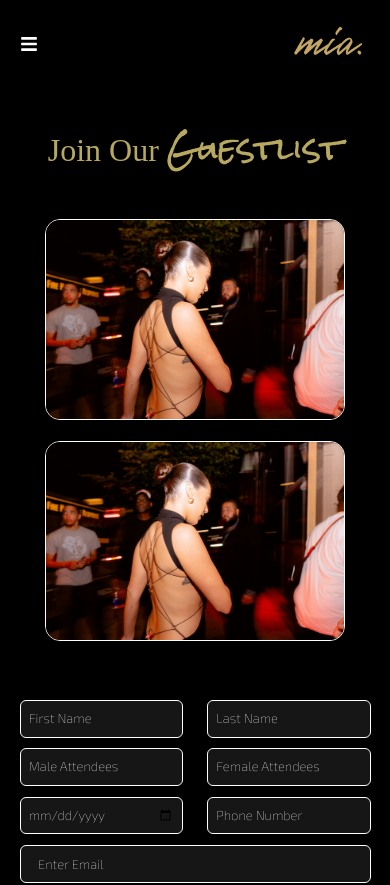
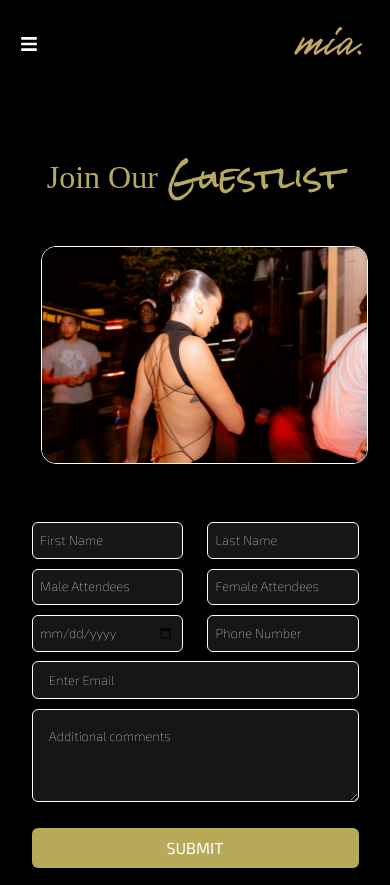
Before and after one commit to Harsh-2420/mia-frontend, a React (Create React App) app: page /guestlist in a window 390 px wide. Shown: the top 885 px of the page. Built offline with nearby package versions, Linux system fonts and the light colour scheme; a web font is replaced by a local one.

Commit message:
responsive design

```diff
--- a/src/App.js
+++ b/src/App.js
@@ -1,29 +1,29 @@
-import React, { useState } from "react";
+import React, { useState } from "react"
 import {
     BrowserRouter as Router,
     Route,
     Routes,
     NavLink,
-} from "react-router-dom";
-import "./css/App.css";
-import Home from "./components/Home";
-import Contact from "./components/Contact";
-import Events from "./components/Events";
-import About from "./components/About";
-import Bottleservice from "./components/Bottleservice";
-import Guestlist from "./components/Guestlist";
-import Packages from "./components/Packages";
-import logo from "./assets/mia-logo-rec.png";
-import { FaBars } from "react-icons/fa"; // Import the icon library
+} from "react-router-dom"
+import "./css/App.css"
+import Home from "./components/Home"
+import Contact from "./components/Contact"
+import Events from "./components/Events"
+import About from "./components/About"
+import Bottleservice from "./components/Bottleservice"
+import Guestlist from "./components/Guestlist"
+import Packages from "./components/Packages"
+import logo from "./assets/mia-logo-rec.png"
+import { FaBars } from "react-icons/fa" // Import the icon library
 
-import { Container, Row, Col } from "react-bootstrap";
+import { Container, Row, Col } from "react-bootstrap"
 
 function App() {
     return (
         <Router>
             <div className="App">
                 <Navbar />
-        <div style={{ height: "6vh", width: "100%" }}></div>
+                <div style={{ height: "80px", width: "100%" }}></div>
                 {/* Routes */}
                 <Routes>
                     <Route path="/" element={<Home />} />
@@ -37,7 +37,7 @@ function App() {
                 <Footer />
             </div>
         </Router>
-  );
+    )
 }
 
 const Footer = () => {
@@ -45,7 +45,11 @@ const Footer = () => {
         <footer className="bg-dark text-white py-4">
             <Container>
                 <div className="text-center text-md-left">
-          <img src={logo} alt="Company Logo" style={{ width: "100px" }} />
+                    <img
+                        src={logo}
+                        alt="Company Logo"
+                        style={{ width: "100px" }}
+                    />
                 </div>
 
                 <div className="text-center text-md-left">
@@ -61,15 +65,15 @@ const Footer = () => {
                 </div>
             </Container>
         </footer>
-  );
-};
+    )
+}
 
 const Navbar = () => {
-  const [isMenuOpen, setIsMenuOpen] = useState(false);
+    const [isMenuOpen, setIsMenuOpen] = useState(false)
 
     const toggleMenu = () => {
-    setIsMenuOpen(!isMenuOpen);
-  };
+        setIsMenuOpen(!isMenuOpen)
+    }
 
     return (
         <nav className="navbar">
@@ -90,17 +94,30 @@ const Navbar = () => {
                     style={{ marginLeft: "5%" }}
                 >
                     <li>
-            <NavLink to="/" end className="nav-link" onClick={toggleMenu}>
+                        <NavLink
+                            to="/"
+                            end
+                            className="nav-link"
+                            onClick={toggleMenu}
+                        >
                             HOME
                         </NavLink>
                     </li>
                     <li>
-            <NavLink to="/about" className="nav-link" onClick={toggleMenu}>
+                        <NavLink
+                            to="/about"
+                            className="nav-link"
+                            onClick={toggleMenu}
+                        >
                             ABOUT
                         </NavLink>
                     </li>
                     <li>
-            <NavLink to="/guestlist" className="nav-link" onClick={toggleMenu}>
+                        <NavLink
+                            to="/guestlist"
+                            className="nav-link"
+                            onClick={toggleMenu}
+                        >
                             GUEST LIST
                         </NavLink>
                     </li>
@@ -114,17 +131,29 @@ const Navbar = () => {
                         </NavLink>
                     </li>
                     <li>
-            <NavLink to="/packages" className="nav-link" onClick={toggleMenu}>
+                        <NavLink
+                            to="/packages"
+                            className="nav-link"
+                            onClick={toggleMenu}
+                        >
                             PACKAGES
                         </NavLink>
                     </li>
                     <li>
-            <NavLink to="/events" className="nav-link" onClick={toggleMenu}>
+                        <NavLink
+                            to="/events"
+                            className="nav-link"
+                            onClick={toggleMenu}
+                        >
                             EVENTS
                         </NavLink>
                     </li>
                     <li>
-            <NavLink to="/contact" className="nav-link" onClick={toggleMenu}>
+                        <NavLink
+                            to="/contact"
+                            className="nav-link"
+                            onClick={toggleMenu}
+                        >
                             CONTACT
                         </NavLink>
                     </li>
@@ -138,7 +167,7 @@ const Navbar = () => {
                 />
             </div>
         </nav>
-  );
-};
+    )
+}
 
-export default App;
+export default App
--- a/src/components/Contact.js
+++ b/src/components/Contact.js
@@ -25,18 +25,18 @@ function Contact() {
                     <br />
                     <div className="icons-container">
                         <a
-                            href="mailto:info@nightclub.com"
+                            href="mailto:info.mia@gmsms.com"
                             className="icon-link"
                         >
                             <FaEnvelope />
                         </a>
                         <a
-                            href="https://www.instagram.com/nightclub"
+                            href="https://www.instagram.com/miatoronto_/"
                             className="icon-link"
                         >
                             <FaInstagram />
                         </a>
-                        <a href="tel:+1234567890" className="icon-link">
+                        <a href="tel:+14163459095" className="icon-link">
                             <FaPhone />
                         </a>
                     </div>
@@ -53,7 +53,7 @@ function Contact() {
                                     Contact Number
                                 </span>
                                 <p className="contact-info-desc">
-                                    +123 456 7890
+                                    +1 (416)-434-6092
                                 </p>
                             </div>
                         </Col>
@@ -65,7 +65,7 @@ function Contact() {
                                     Location
                                 </span>
                                 <p className="contact-info-desc">
-                                    123 Nightclub Avenue, Party City
+                                    244 Adelaide St W, Toronto
                                 </p>
                             </div>
                         </Col>
--- a/src/components/Guestlist.js
+++ b/src/components/Guestlist.js
@@ -189,41 +189,38 @@ function GuestlistForm() {
 function Guestlist() {
     return (
         <div class="guestlist-page-container">
-            <Row style={{ paddingTop: "5%" }}>
-                <h1>
-                    <span className="mia-cursive">Join Our </span>
-                    <span className="mia-rock-salt">Guestlist</span>
+            <div
+                className="d-flex flex-wrap justify-content-center"
+                style={{ paddingTop: "5%", width: "100%" }}
+            >
+                <h1 className="mia-cursive">Join Our </h1>
+                <h1 className="mia-rock-salt " style={{ marginLeft: "10px" }}>
+                    Guestlist
                 </h1>
-            </Row>
-            <Row style={{ padding: "5%" }}>
+            </div>
+            <Row style={{ padding: "5%", margin: "0" }}>
                 <Col
                     md={4}
+                    xs={12}
                     // className="guestlist-box-image"
                 >
                     <Image
                         src={miaAboutImg}
                         alt="Club Mia Image"
                         style={{
-                            maxWidth: "300px",
+                            width: "100%",
                             border: "1px solid white",
                             borderRadius: "15px",
                             margin: "3%",
+                            alignItems: "center",
                         }}
-                    />
-                    <Image
-                        src={miaAboutImg}
-                        alt="Club Mia Image"
-                        style={{
-                            maxWidth: "300px",
-                            border: "1px solid white",
-                            borderRadius: "15px",
-                            margin: "3%",
-                        }}
+                        className="guestlist-image"
                     />
                 </Col>
-                <Col md={1}></Col>
+                <Col md={1} xs={12}></Col>
                 <Col
                     md={7}
+                    xs={12}
                     // className="guestlist-box"
                 >
                     <Row className="text-center py-5">
--- a/src/components/Home.js
+++ b/src/components/Home.js
@@ -91,7 +91,7 @@ function Events() {
                             <div key={event.id} mb={4}>
                                 <Card
                                     className="event-card"
-                                    style={{ height: "100%", width: "400px" }}
+                                    style={{ height: "100%", width: "300px" }}
                                 >
                                     <Card.Img
                                         variant="top"
@@ -150,7 +150,7 @@ function Hero() {
         <section id="events" className="section events">
             <div className="mia-logo-overlay"></div>{" "}
             <div className="welcome">
-                <div className="page-title mia-cursive">
+                <div className="page-title mia-cursive d-flex flex-wrap">
                     welcome to
                     <img
                         src={logo}
--- a/src/css/Home.css
+++ b/src/css/Home.css
@@ -3,7 +3,7 @@
     display: flex;
     justify-content: center;
     align-items: center;
-    height: 100vh;
+    min-height: 170vh;
     overflow: hidden; /* Ensure no scrollbars if video is larger */
     position: relative; /* Required for absolute positioning of overlay */
     background-image: url("../assets/Mia 9.JPG"); /* Add your background image */
@@ -87,13 +87,16 @@
 /* Media queries for responsive design */
 @media (max-width: 768px) {
     .section {
-        :80px ; /* Adjust for smaller screens if the navbar height changes */
+        min-height: 80vh;
     }
 }
 
 @media (max-width: 480px) {
     .section {
-        :100px ; /* Adjust further for very small screens if needed */
+        min-height: 80vh;
+    }
+    .hero-page-button-container {
+        margin: 7%;
     }
 }
 
@@ -108,9 +111,9 @@
 }
 
 .hero-page-button-container {
-    :20px ;
     display: flex;
     justify-content: center;
+    margin: 3%;
 }
 
 .hero-page-button {
--- a/src/css/Nav.css
+++ b/src/css/Nav.css
@@ -11,7 +11,7 @@
     left: 0;
     z-index: 1000; /* Ensure it stays on top */
     box-shadow: 0 2px 4px rgba(0, 0, 0, 0.2); /* Optional: add shadow for better visibility */
-  min-height: 10%;
+    min-height: 80px;
 }
 
 .navbar-content {
@@ -80,7 +80,7 @@
         display: none; /* Hide nav links */
         flex-direction: column;
         position: absolute;
-    top: 70px; /* Adjust to place below navbar */
+        top: 80px; /* Adjust to place below navbar */
         right: 0;
         background-color: #000;
         width: 100%;
@@ -111,3 +111,11 @@
         transform: translateY(-8px) rotate(-45deg);
     }
 }
+
+/* Media query for small screens */
+@media screen and (max-width: 400px) {
+}
+
+/* Media query for small screens */
+@media screen and (max-width: 320px) {
+}
```
Lines whose indentation alone changed are shown as unchanged.
